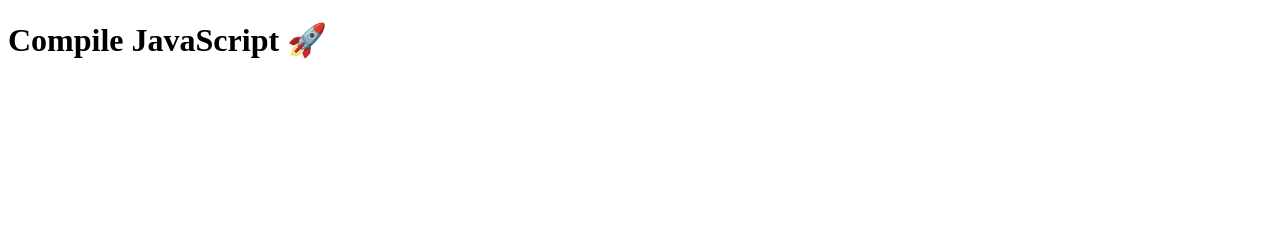
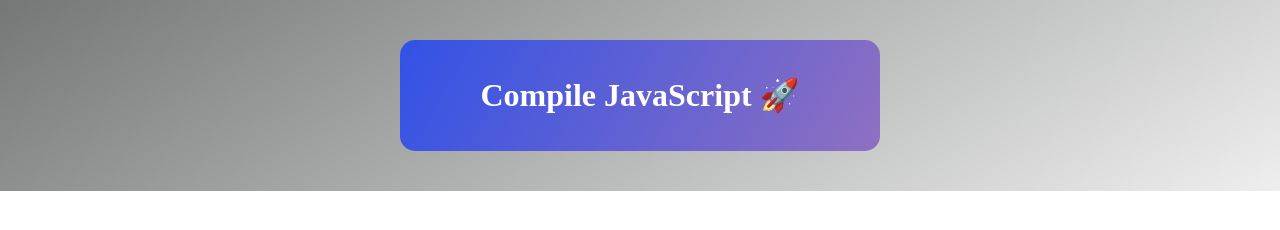
Before and after one commit to ashucj17/CompileJS, a website built with Vite: page index.html in a window 1280 px wide. Built offline with nearby package versions, Linux system fonts and the light colour scheme.

Commit message:
css added

```diff
--- a/index.html
+++ b/index.html
@@ -4,6 +4,7 @@
     <meta charset="UTF-8" />
     <link rel="icon" type="image/svg+xml" href="/vite.svg" />
     <meta name="viewport" content="width=device-width, initial-scale=1.0" />
+    <link rel="stylesheet" href="style.css">
     <title>Compile JavaScript</title>
   </head>
   <body>
--- /dev/null
+++ b/style.css
@@ -0,0 +1,16 @@
+body{
+    margin: 0;
+    padding: 0;
+    background:no-repeat linear-gradient(150deg, #757777, #eee);
+}
+
+#app{
+    width: 450px;
+    margin: 40px auto;
+    text-align: center;
+    border: none;
+    border-radius: 15px;
+    background: linear-gradient(120deg, #3152e6,#8f70c1);
+    color: #fff;
+    padding: 15px;
+}
```
